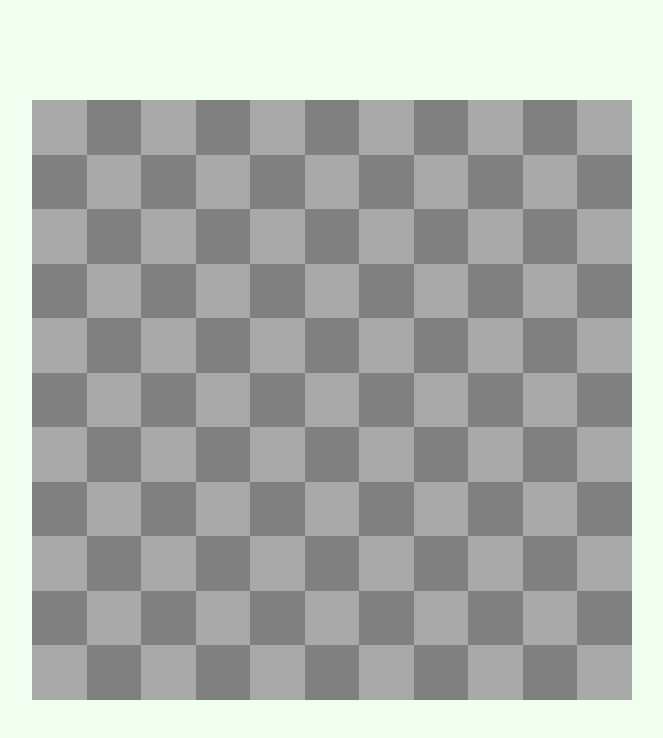
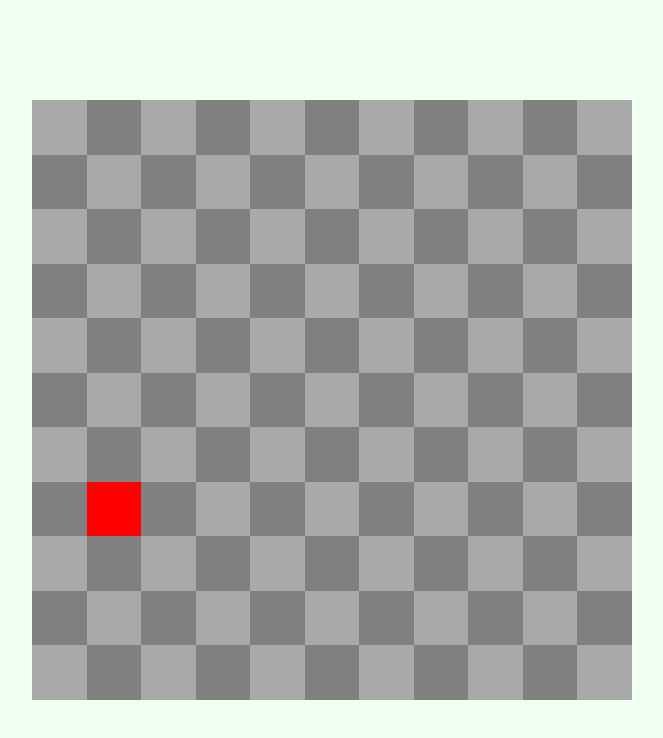
Before and after one commit to darwin-dev-diaz/snake, a plain HTML site: page index.html in a window 1280 px wide. Shown: the whole page, without its empty margins (308-971 px from the left). Drawn offline with Linux system fonts and the light colour scheme.

Commit message:
Create classes for player

```diff
--- a/index.html
+++ b/index.html
@@ -87,7 +87,7 @@
         <div class="cell"></div>
         <div class="cell"></div>
         <div class="cell"></div>
-        <div class="cell"></div>
+        <div class="cell player-head"></div>
         <div class="cell"></div>
         <div class="cell"></div>
         <div class="cell"></div>
--- a/style.css
+++ b/style.css
@@ -1,15 +1,14 @@
-body{
+body {
   background-color: honeydew;
   width: 100vw;
   height: 100vh;
-
 
   display: flex;
   justify-content: center;
   align-items: center;
 }
 
-.grid{
+.grid {
   height: 600px;
   width: 600px;
   background-color: grey;
@@ -19,7 +18,13 @@ body{
   grid-template-rows: repeat(11, 1fr);
 }
 
-.cell:nth-child(odd){
+.cell:nth-child(odd) {
   background-color: darkgrey;
+}
 
+.cell.player-head {
+  background-color: red;
 }
+.cell.player-body {
+  background-color: black;
+}
```
Lines whose indentation alone changed are shown as unchanged.
